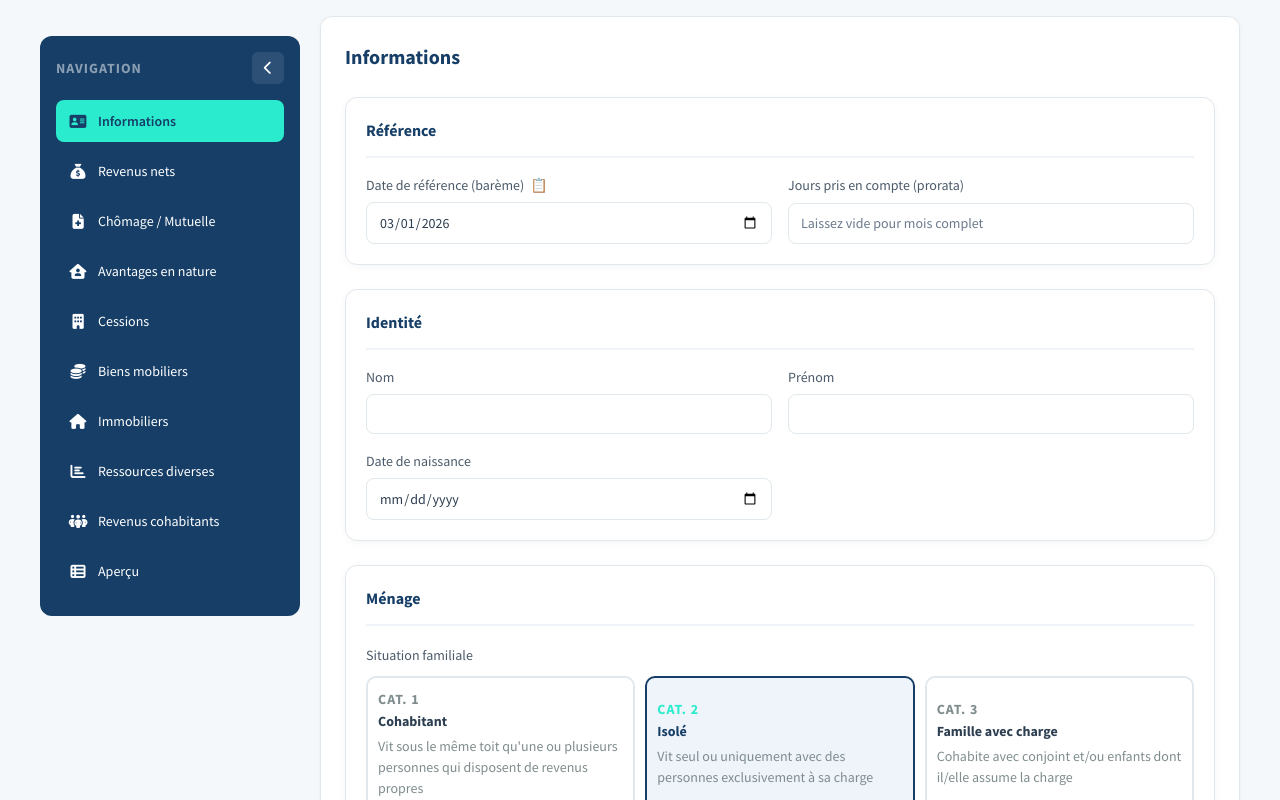
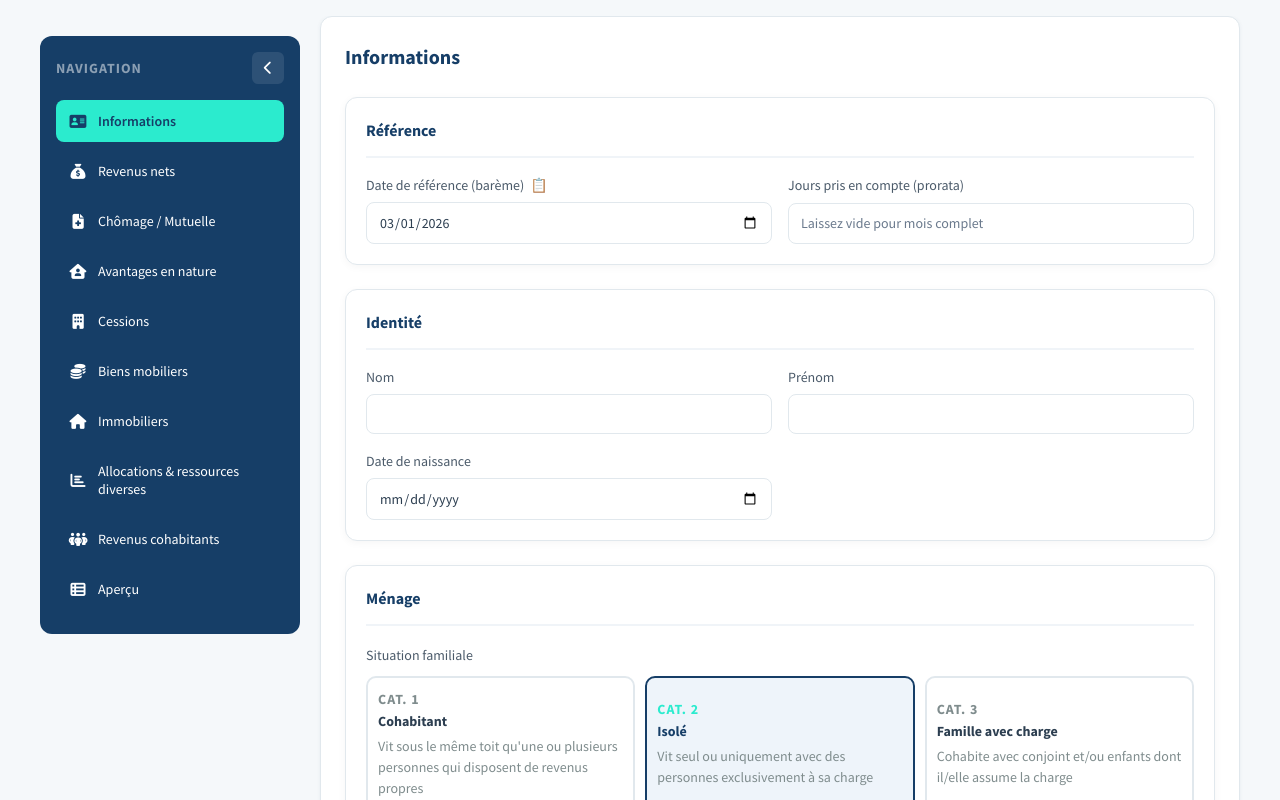
Before and after one commit to suyttenhoef-cyber/simulateur_ri_v2, a React (Vite) app: page / in a window 1280 px wide. Shown: the top 800 px of the page. Built offline with nearby package versions, Linux system fonts and the light colour scheme.

Commit message:
Renommage : "Ressources diverses" -> "Allocations & ressources diverses"
Dans la navigation, le titre de section et l'aperçu.

Co-Authored-By: Claude Sonnet 4.6 <noreply@anthropic.com>

```diff
--- a/src/App.jsx
+++ b/src/App.jsx
@@ -97,7 +97,7 @@ const SECTIONS = [
   { id: "cessions_biens",    label: "Cessions",             icon: "fa-building" },
   { id: "biens_mobiliers",   label: "Biens mobiliers",      icon: "fa-coins" },
   { id: "biens_immobiliers", label: "Immobiliers",          icon: "fa-house" },
-  { id: "ressources_diverses", label: "Ressources diverses", icon: "fa-chart-bar" },
+  { id: "ressources_diverses", label: "Allocations & ressources diverses", icon: "fa-chart-bar" },
   { id: "cohabitants",       label: "Revenus cohabitants",  icon: "fa-people-group" },
   { id: "apercu",            label: "Aperçu",               icon: "fa-table-list" },
 ];
@@ -2522,7 +2522,7 @@ export default function App() {
 
           {active === "ressources_diverses" && (
             <section style={{ display: "grid", gap: 12 }}>
-              <h2 style={{ marginTop: 0 }}>Ressources diverses</h2>
+              <h2 style={{ marginTop: 0 }}>Allocations & ressources diverses</h2>
               <Card title="Ressources diverses générales">
                 <div style={{ display: "grid", gridTemplateColumns: "repeat(auto-fit, minmax(280px, 1fr))", gap: 16 }}>
                   {data.ressourcesDiverses.generales.map((r, i) => (
@@ -2659,9 +2659,9 @@ export default function App() {
 
                   <Row highlight label="TOTAL des ressources professionnelles (mensuel)" mensuel={apercu.pro.F8_totalProratises_M} annuel={apercu.pro.F8_totalProratises_M * 12} total={apercu.pro.F8_totalProratises_M * 12} />
 
-                  {/* Ressources diverses */}
-                  <tr><td colSpan={4} style={{ padding: "10px 8px", fontWeight: 700 }}>Ressources diverses</td></tr>
-                  <Row label="Montant total des ressources diverses" mensuel={apercu.autres.D17_diverses_Annuel / 12} annuel={apercu.autres.D17_diverses_Annuel} total={apercu.autres.D17_diverses_Annuel} />
+                  {/* Allocaciones & ressources diverses */}
+                  <tr><td colSpan={4} style={{ padding: "10px 8px", fontWeight: 700 }}>Allocations & ressources diverses</td></tr>
+                  <Row label="Montant total des allocations & ressources diverses" mensuel={apercu.autres.D17_diverses_Annuel / 12} annuel={apercu.autres.D17_diverses_Annuel} total={apercu.autres.D17_diverses_Annuel} />
 
                   {/* Ressources de biens immobiliers */}
                   <tr><td colSpan={4} style={{ padding: "10px 8px", fontWeight: 700 }}>Ressources de biens immobiliers</td></tr>
```
